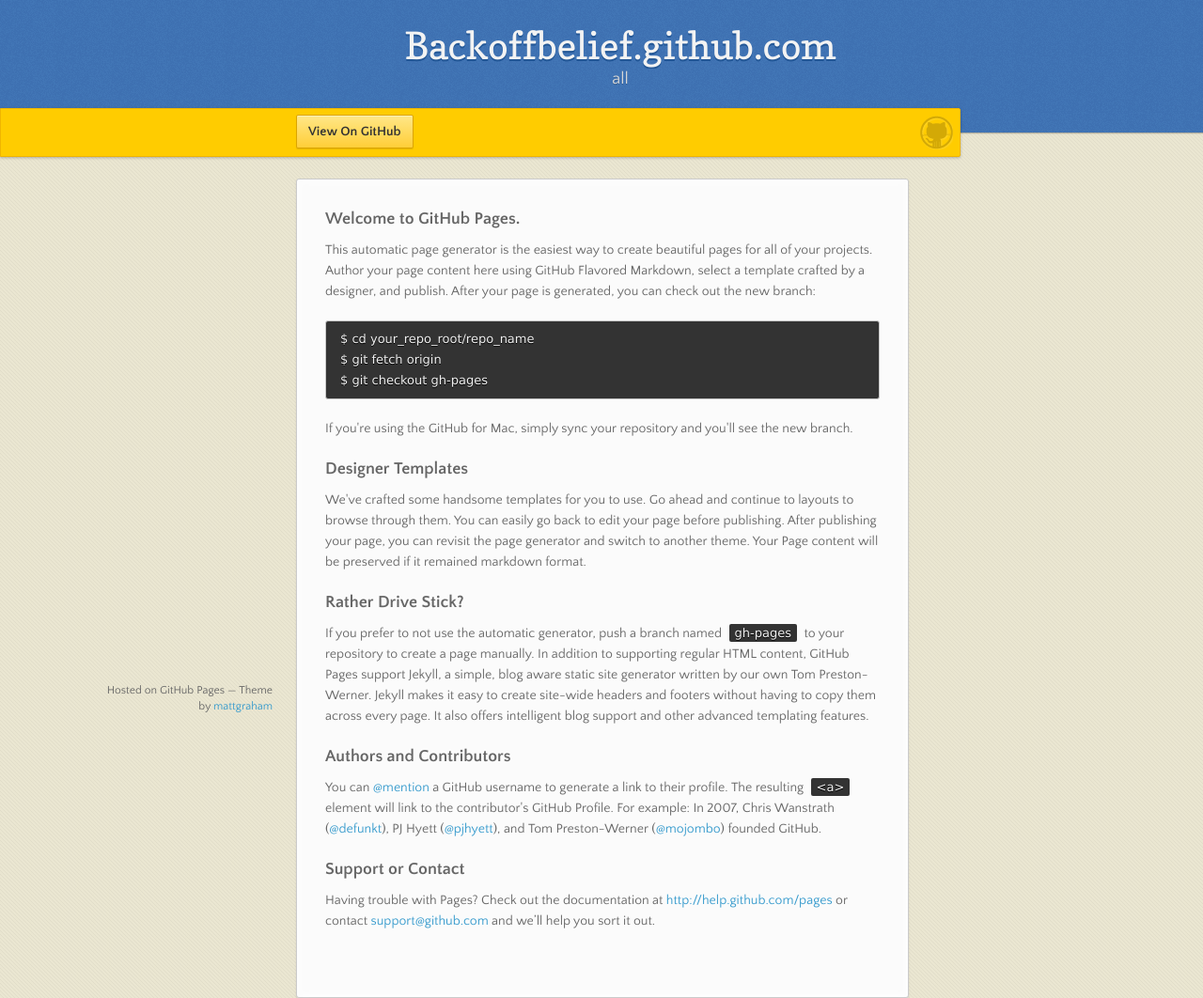
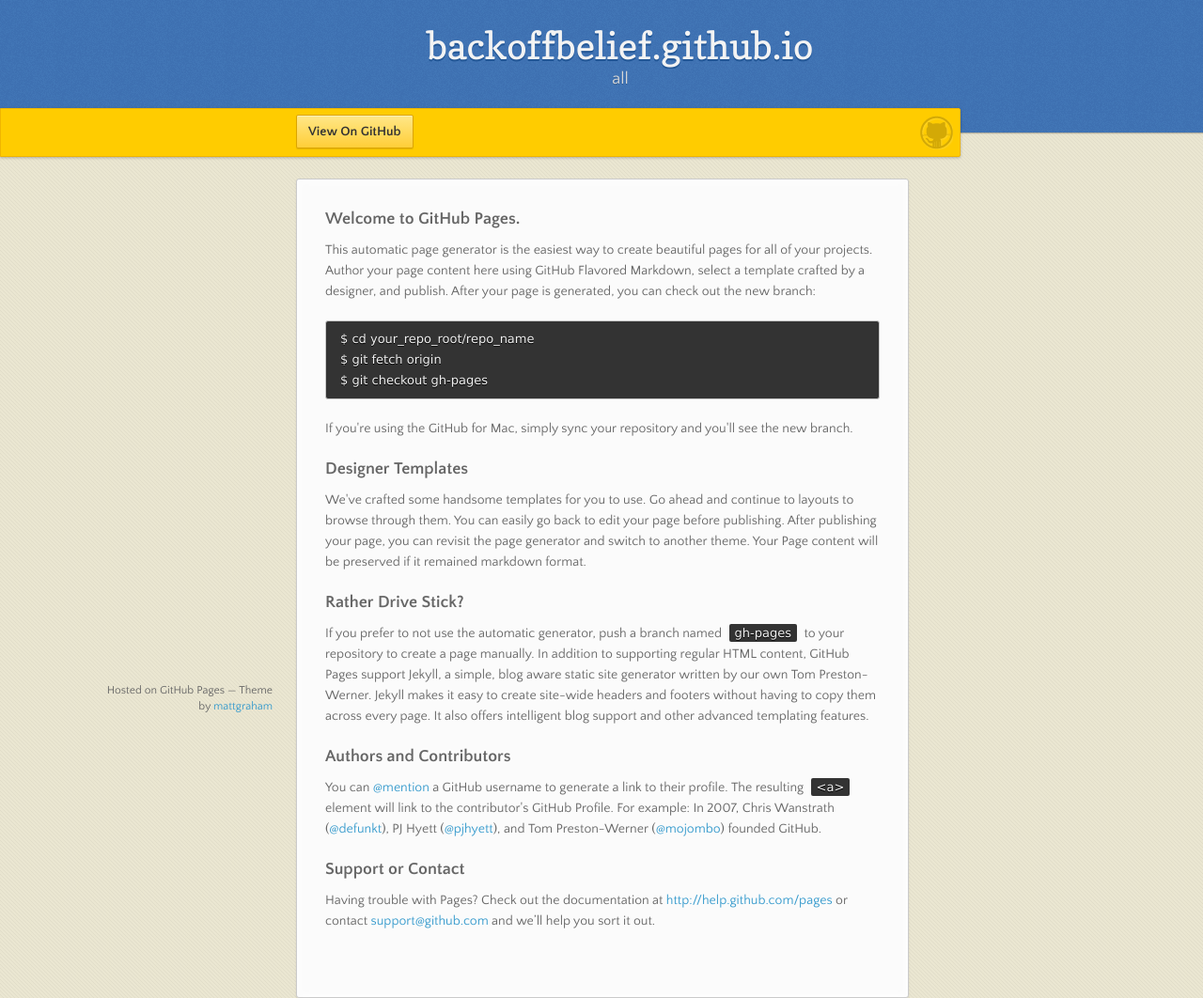
Before and after one commit to backoffbelief/backoffbelief.github.io, a plain HTML site: page index.html in a window 1280 px wide. Shown: the top 1062 px of the page at 94% size. Drawn offline with nearby package versions, Linux system fonts and the light colour scheme.

Commit message:
Update index.html

```diff
--- a/index.html
+++ b/index.html
@@ -3,7 +3,7 @@
   <head>
     <meta charset="utf-8">
     <meta http-equiv="X-UA-Compatible" content="chrome=1">
-    <title>Backoffbelief.github.com by backoffbelief</title>
+    <title>backoffbelief.github.io by backoffbelief</title>
     <link rel="stylesheet" href="stylesheets/styles.css">
     <link rel="stylesheet" href="stylesheets/pygment_trac.css">
     <script src="https://ajax.googleapis.com/ajax/libs/jquery/1.7.1/jquery.min.js"></script>
@@ -17,7 +17,7 @@
   <body>
 
       <header>
-        <h1>Backoffbelief.github.com</h1>
+        <h1>backoffbelief.github.io</h1>
         <p>all</p>
       </header>
 
```
